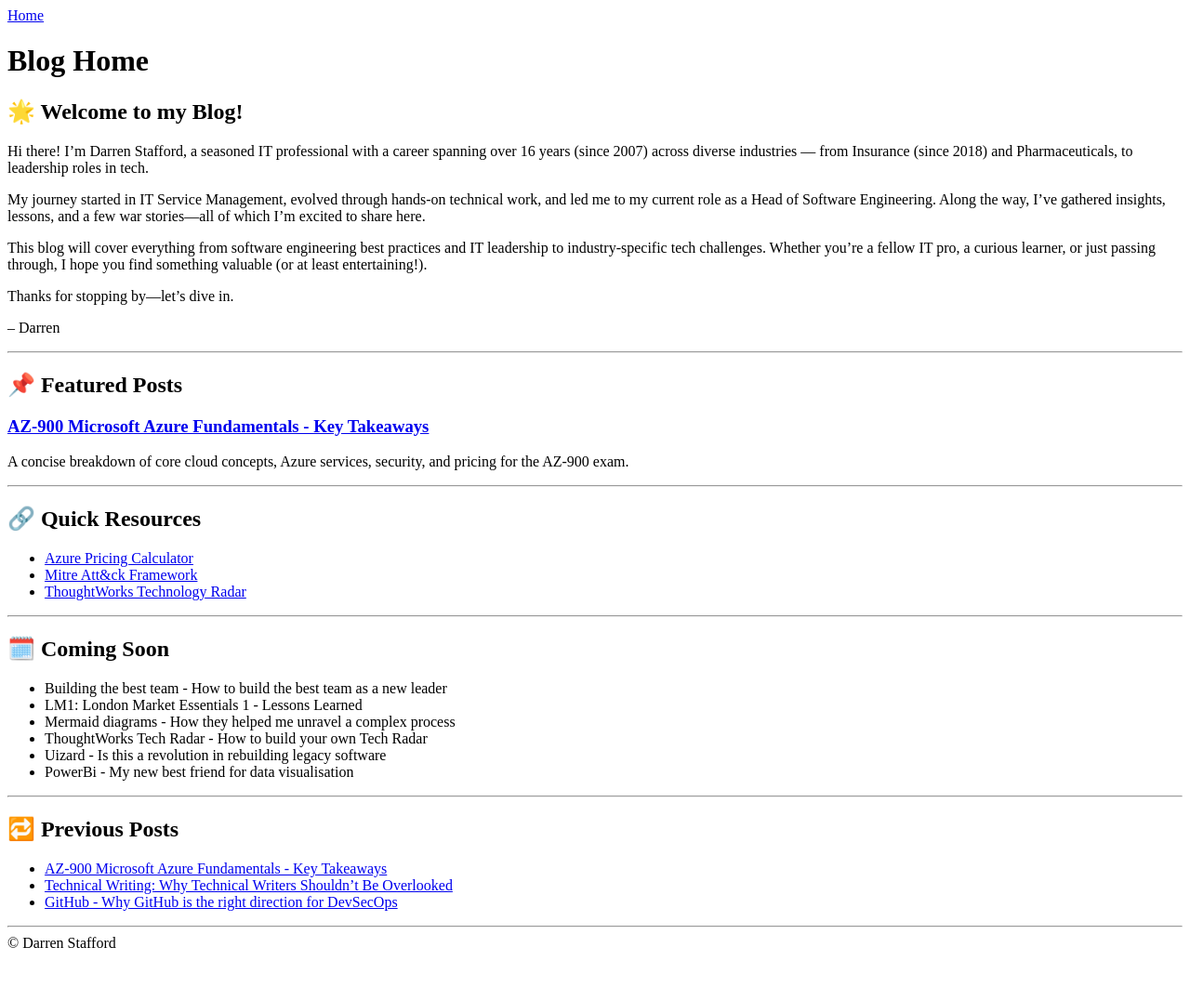
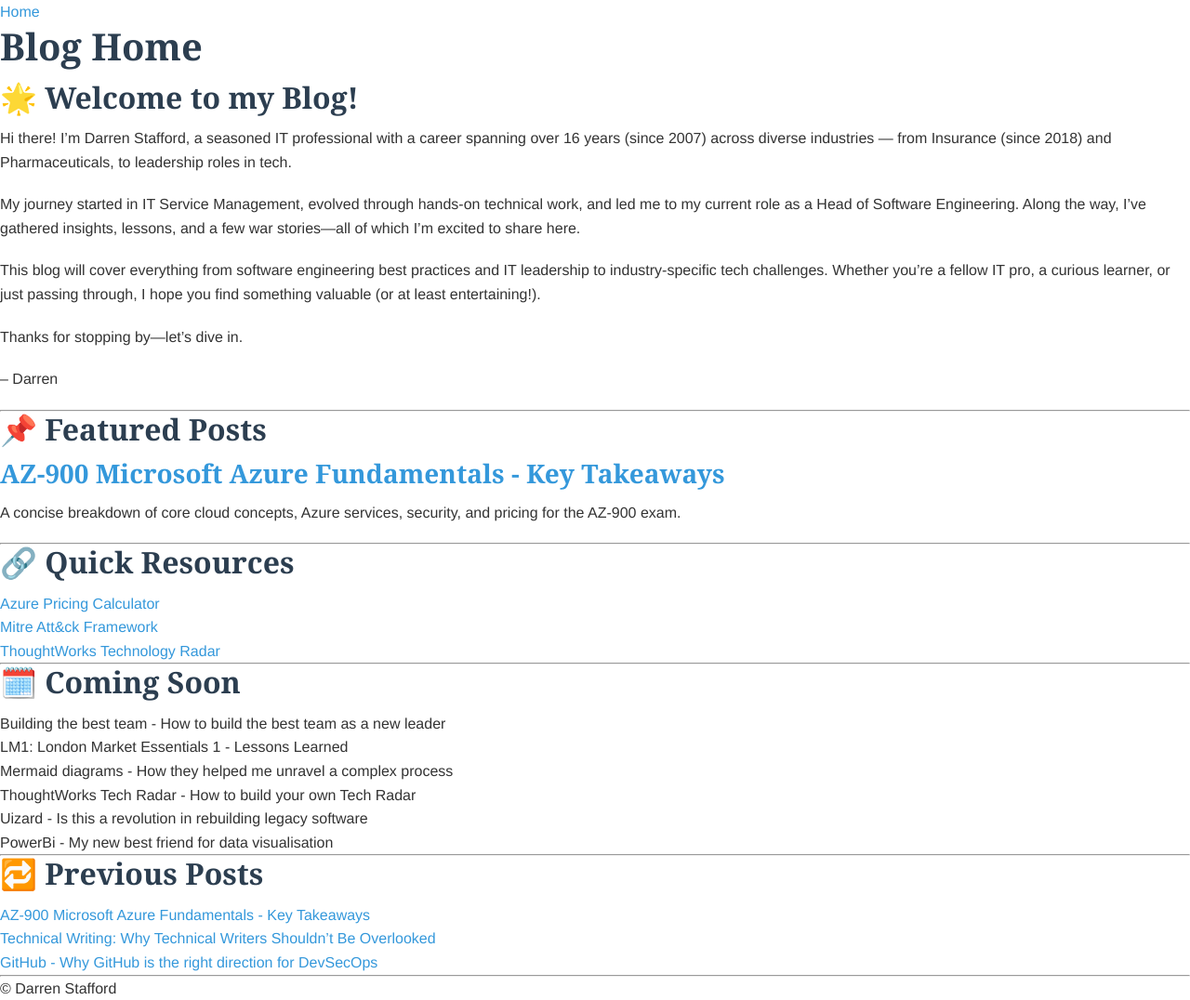
Before and after one commit to dazstaffs/blog, a Jekyll site: the page built from index.md, in a window 1280 px wide. Shown: the whole page at 93% size. Built offline with Jekyll 4.4.1, drawn with Linux system fonts in a browser that asks for light colours; before the commit the page ends 1032 px from its top, so only the background shows below that.

Commit message:
adjusting for stylesheet not found

```diff
--- a/_layouts/default.html
+++ b/_layouts/default.html
@@ -3,7 +3,7 @@
   <head>
     <meta charset="utf-8">
     <title>{{ page.title }}</title>
-        <link rel="stylesheet" href="{{ site.baseurl }}/_site/css/main.css">
+        <link rel="stylesheet" href="{{ site.baseurl }}/assets/css/main.css">
   </head>
   <body>
     <nav>
```
